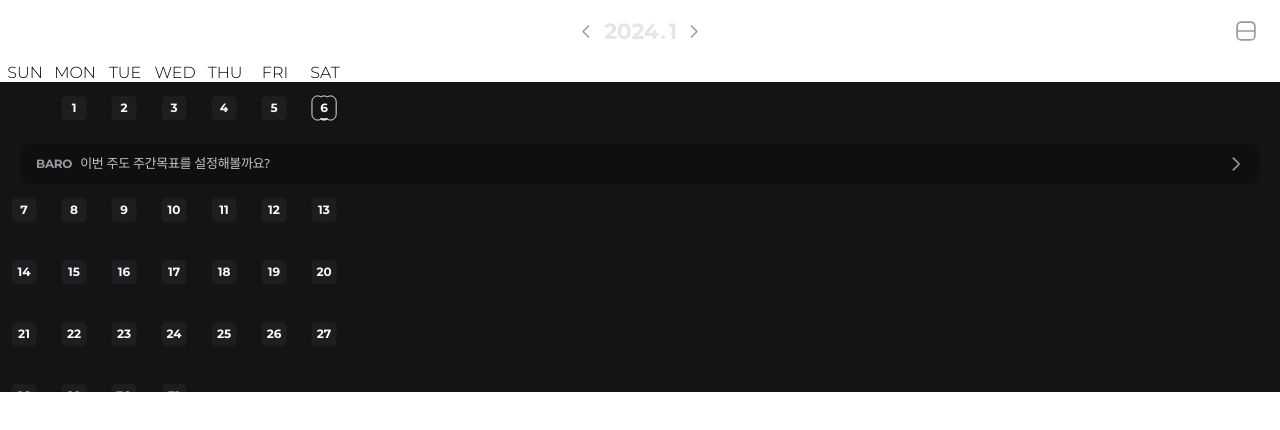
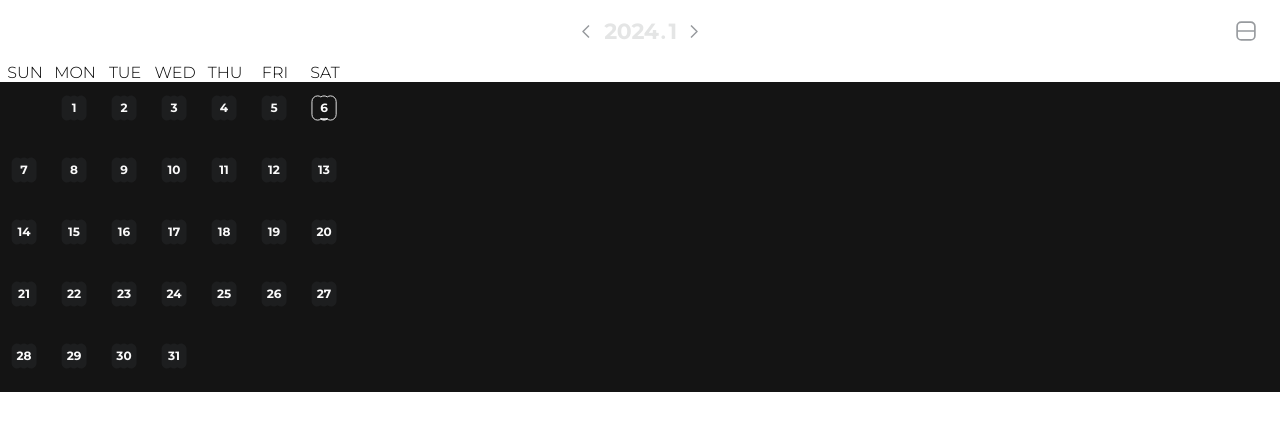
Before and after one commit to baro-meter/barometer-frontend, a Next.js app in the folder web/: page /calendar/monthly in a window 1280 px wide. Shown: the top 430 px of the page. Built offline with nearby package versions, Linux system fonts and the light colour scheme.

Commit message:
MonthlyCalendar 주간 독려 삭제

```diff
--- a/web/src/components/calendar/MonthlyCalendar.tsx
+++ b/web/src/components/calendar/MonthlyCalendar.tsx
@@ -12,7 +12,6 @@ interface MonthlyCalendarViewProps {
   calendarDates: number[][];
   activeDate: number;
   layoutRef: React.MutableRefObject<HTMLDivElement | null>;
-  activeWeek?: number;
   isSixWeeks: boolean;
 }
 
@@ -20,7 +19,6 @@ const MonthlyCalendarView = ({
   calendarDates,
   activeDate,
   layoutRef,
-  activeWeek,
   isSixWeeks,
 }: MonthlyCalendarViewProps) => {
   return (
@@ -38,7 +36,6 @@ const MonthlyCalendarView = ({
                 weekDates={w}
                 activeDate={activeDate}
               />
-              {activeWeek === i && <MonthlyCheerUp state={"init"} />}
             </>
           )
         )}
@@ -59,8 +56,6 @@ export default function MonthlyCalendar({
   date,
 }: MonthlyCalendarProps) {
   const [activeDate, setActiveDate] = useState(1); // TODO 기준을 모르겠어서 일단 오늘로만 작업
-  // TODO 주간 독려 삭제?
-  const [activeWeek, setActiveWeek] = useState<number>(); // 주간 독려가 표시될 주 위치 구하기
   const [dayjsObject, setDayjsObject] = useState<dayjs.Dayjs>(
     dayjs()
       .year(year)
@@ -118,11 +113,6 @@ export default function MonthlyCalendar({
 
   //   setDayjsObject(targetDate);
   // }, [month, year]);
-
-  useEffect(() => {
-    console.log(`activeWeek: ${activeWeek}`);
-  }, [activeWeek]);
-
   useEffect(() => {
     // 1일 기준으로 달력을 채운다.
     let day = dayjsObject.date(1).day();
@@ -130,22 +120,15 @@ export default function MonthlyCalendar({
 
     const dates = Array.from(Array(6), () => new Array(7).fill(0));
     const maxDate = dayjsObject.daysInMonth();
-    setActiveWeek(undefined);
 
     const today = dayjs();
     // 첫째 주
     while (day < 7) {
-      if (date === today.date() && month === today.month() + 1) {
-        setActiveWeek(0);
-      }
       dates[0][day++] = date++;
     }
     // 나머지
     for (let w = 1; w < 6; w++) {
       for (let d = 0; d < 7; d++) {
-        if (date === today.date() && month === today.month() + 1) {
-          setActiveWeek(w);
-        }
         dates[w][d] = date++;
         if (maxDate < date) break;
       }
@@ -178,7 +161,6 @@ export default function MonthlyCalendar({
     calendarDates,
     activeDate,
     layoutRef,
-    activeWeek,
     isSixWeeks,
   };
 
```
